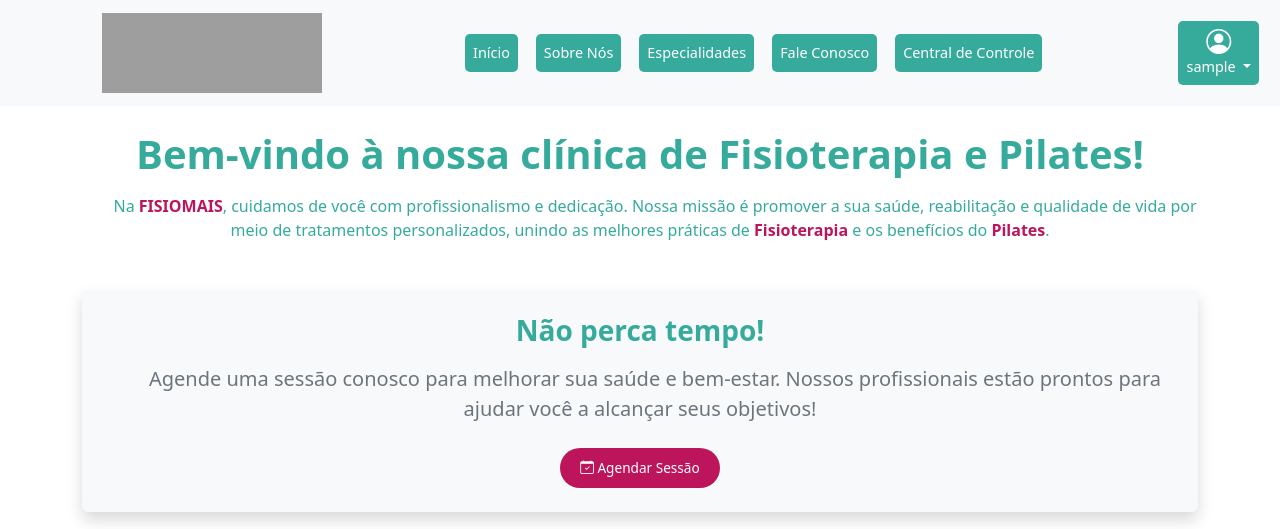
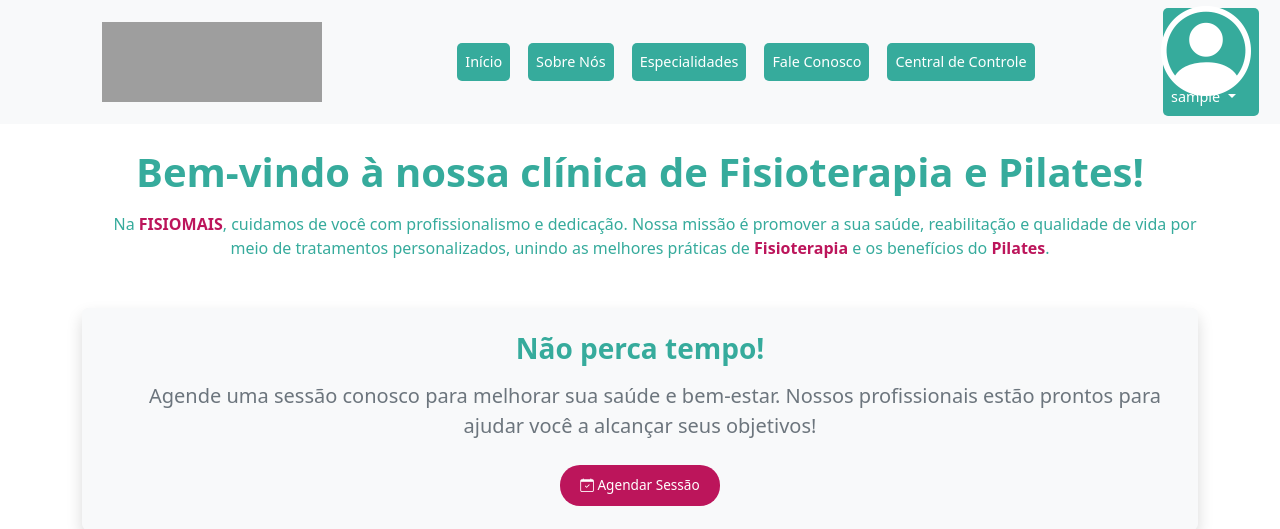
Before and after one commit to victorramosj/MinicursoDjango, a Django app: page / in a window 1280 px wide. Shown: the top 529 px of the page. Run offline with Django 5.2, Linux system fonts and the light colour scheme; the visitor is signed in with stand-in values (Sample User, id 1); some libraries are stand-ins or nearby versions; grey boxes are pictures that could not be loaded.

Commit message:
Revert "update"
This reverts commit 76b60aa9ba842067913558ee2e88094fc77af582.

```diff
--- a/Fisiomais/backend/app/static/css/Navbar.css
+++ b/Fisiomais/backend/app/static/css/Navbar.css
@@ -278,7 +278,6 @@ navbar-nav.ms-auto {
 /* Centralizar o dropdown à direita */
 .navbar-nav.ms-auto {
   margin-left: auto;
-
   /* Empurra o dropdown para a direita */
 }
 
@@ -292,13 +291,15 @@ navbar-nav.ms-auto {
 }
 
 .icon-photo {
-  font-size: 25px;
+  font-size: 90px;
   /* Define o tamanho do ícone */
-
+  width: 70px;
+  /* Garante que a largura seja igual à da imagem */
+  height: 70px;
+  /* Garante que a altura seja igual à da imagem */
   border-radius: 50%;
   /* Adiciona borda arredondada para consistência */
-
-  margin-bottom: 2px;
+  margin-right: 10px;
   /* Adiciona espaço à direita, como na imagem */
   display: flex;
   /* Alinha o ícone centralmente */
```
